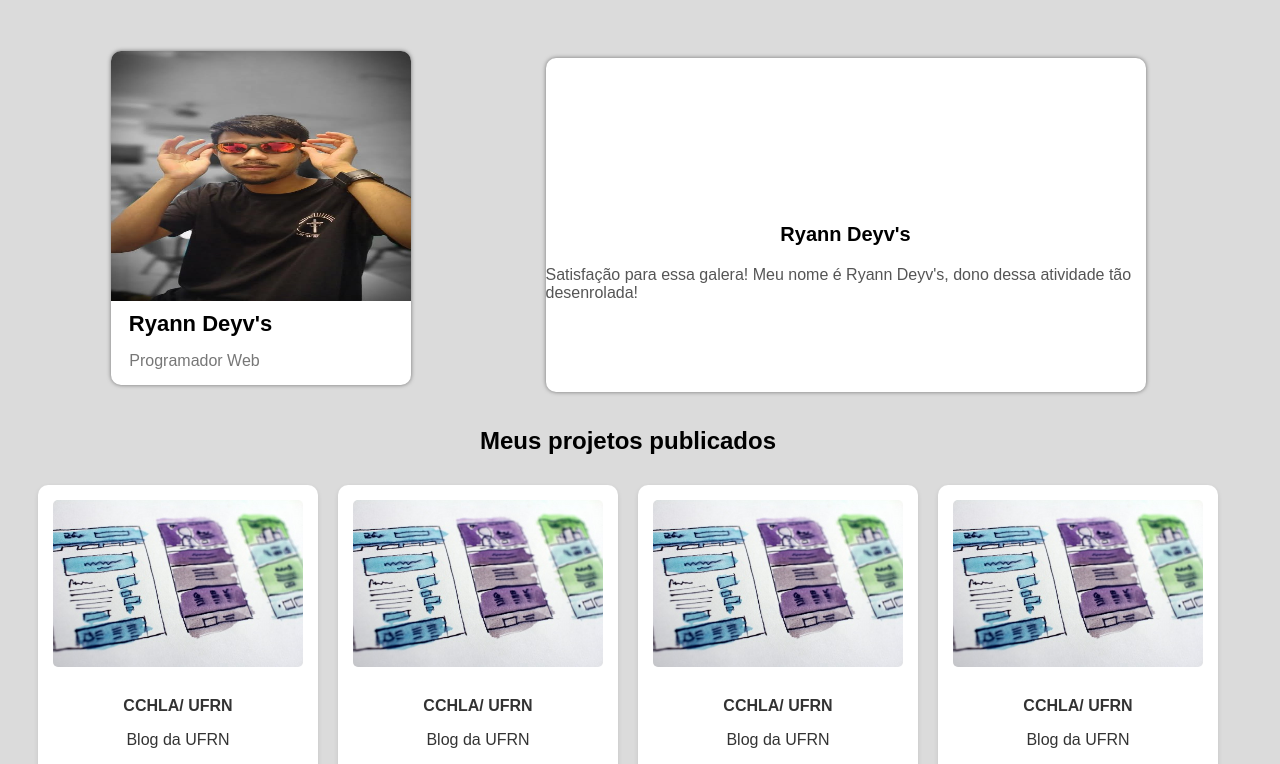
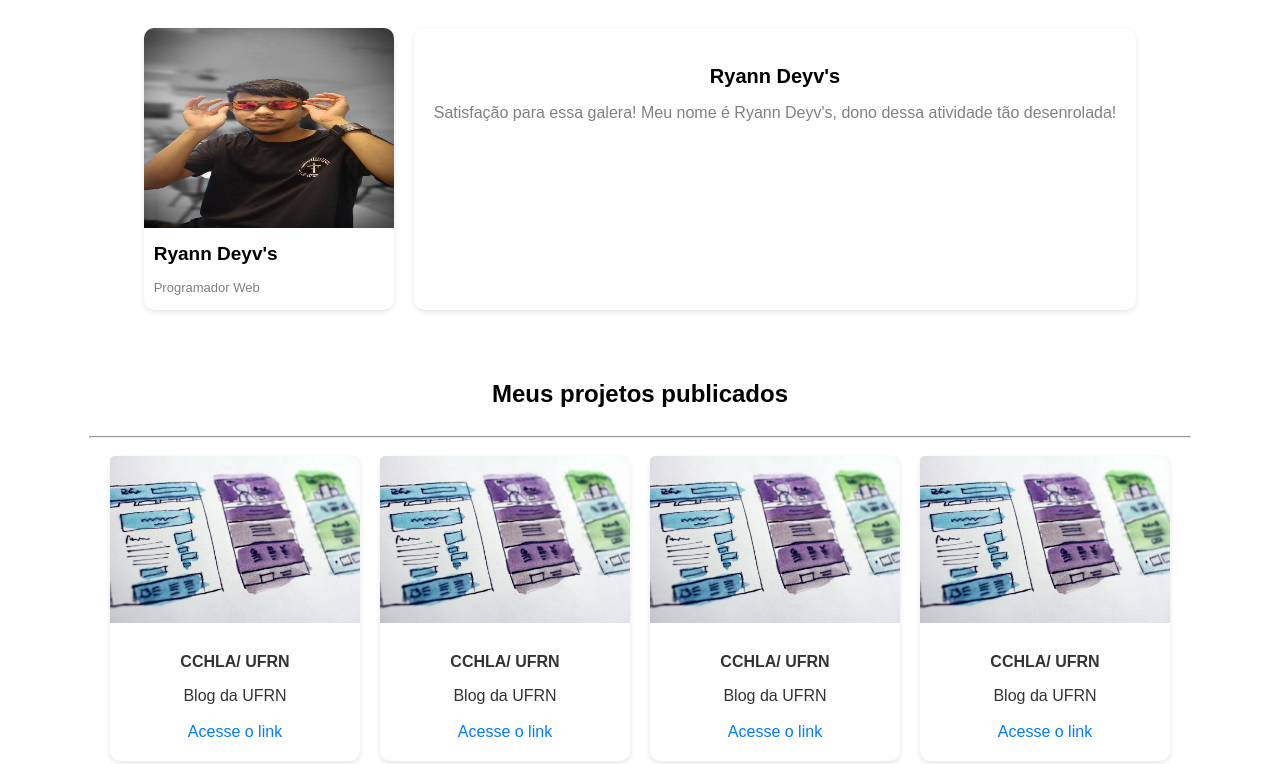
Before and after one commit to RyannD17/Design-Web, a plain HTML site: page index.html in a window 1280 px wide. Shown: the top 764 px of the page. Drawn offline with Linux system fonts and the light colour scheme.

Commit message:
Primeira Atividade Concluída

```diff
--- a/index.css
+++ b/index.css
@@ -1,57 +1,65 @@
 body {
     font-family: Arial, sans-serif;
-    background-color: #dbdbdb;
+    background-color: #ffffff;
     padding: 20px;
-    align-items: center;
+    display: flex;
+    justify-content: center;
+
 }
 
 section {
-    max-width: 1200px;
+    width: 100%;
+    display: flex;
+    flex-direction: column;
+    justify-content: center;
+    align-items: center;
 }
 
 header {
     display: flex;
-    flex-wrap: wrap;
-    align-items: center;
+    max-width: 1200px; /* Definindo um limite máximo para a "section" */
+    flex-wrap: wrap; /* Permitindo a quebra de linha dos elementos dentro do header (perfil; bio), senão, os mesmos apertam ou saem da tela */
+    gap: 20px;
+    align-items: stretch; /* Alinhando os elementos num formato VERTICAL para ocuparem todo espaço do "header" */
     justify-content: space-around;
     margin-bottom: 20px;
-    padding: 15px;
 }
 
 .perfil {
     display: flex;
+    flex-direction: column;
     background-color: #fff;
     border-radius: 10px;
-    box-shadow: 0px 0px 4px 0px rgb(114, 114, 114);
-    flex-direction: column;
-    align-items: center;
-    text-align: center;
+    box-shadow: 0 2px 5px rgba(0, 0, 0, 0.1);
 }
 
 .perfil img {
-    width: 300px;
-    height: 250px;
+    width: 250px;
+    height: 200px;
     border-radius: 10px 10px 0 0;
-    margin-bottom: 10px;
+    margin-bottom: 15px;
 }
 
 .nome-perfil {
-    font-size: 22px;
-    margin: 0px 120px 15px 0px;
+    font-size: 19px;
+    margin: 0px 0px 15px 10px;
 }
 
 .função {
-    color: #777;
-    margin: 0px 132px 15px 0px;
+    color: gray;
+    font-size: 13px;
+    margin: 0px 0px 15px 10px;
 }
 
 .bio {
-    background-color: #ffffff;
+    display: flex;
+    flex-direction: column;
+    align-items: center;
+    background-color: #fff;
     border-radius: 10px;
-    box-shadow: 0px 0px 4px 0px rgb(114, 114, 114);
-    max-width: 600px;
-    margin-top: 15px;
-    padding: 145px 0px 90px 0px;
+    box-shadow: 0 2px 5px rgba(0, 0, 0, 0.1);
+    flex: 1; /* Ajusta a largura automaticamente */
+    padding: 20px;
 }
 
 .bio .nome-bio {
@@ -59,52 +67,56 @@ header {
 }
 
 .bio .descrição {
-    color: #555;
-    font-size: 1rem;
+    color: gray;
 }
 
-h2 {
-    margin: 20px 0;
-    font-size: 1.5rem;
-    text-align: center;
+.titulo {
+    margin: 50px 0 20px 0;
+}
+
+.primeira-linha {
+    width: 1100px;
+    max-width: 100%;
 }
 
 main {
-    display: grid;
-    grid-template-columns: repeat(4, 1fr);
+    display: flex;
+    max-width: 1200px;
+    flex-wrap: wrap;
+    justify-content: center;
     gap: 20px;
     padding: 10px;
 }
 
 .card {
     background-color: #fff;
+    width: 250px;
     border-radius: 10px;
     box-shadow: 0 2px 5px rgba(0, 0, 0, 0.1);
-    padding: 15px;
     text-align: center;
+    padding-bottom: 20px;
 }
 
 .card:hover {
-    transform: scale(1.05);
+    transform: scale(1.05); /* Efeito de animação */
 }
 
 .card img {
     width: 100%;
     height: auto;
-    border-radius: 5px;
+    border-radius: 5px 5px 0 0;
     margin-bottom: 10px;
 }
 
 .card p {
     margin-bottom: 8px;
-    font-size: 1rem;
+    font-size: 16px;
     color: #333;
 }
 
 .card a {
     text-decoration: none;
     color: #007BFF;
-    font-weight: bold;
     margin-top: 10px;
     display: inline-block;
 }
@@ -112,3 +124,8 @@ main {
 .card a:hover {
     text-decoration: underline;
 }
+
+.segunda-linha {
+    width: 100%;
+    margin-top: 60px;
+}
--- a/index.html
+++ b/index.html
@@ -25,7 +25,8 @@
             </div>
         </header>
 
-        <h2>Meus projetos publicados</h2>
+        <h2 class="titulo">Meus projetos publicados</h2>
+        <hr class="primeira-linha">
         <!--Conteúdo-->
         <main>
             <div class="card">
@@ -84,6 +85,8 @@
                 <a href="#">Acesse o link</a>
             </div>
         </main>
+        <hr class="segunda-linha">
+        <footer>Informática para internet - 2024</footer>
     </section>
 </body>
 </html>
```
